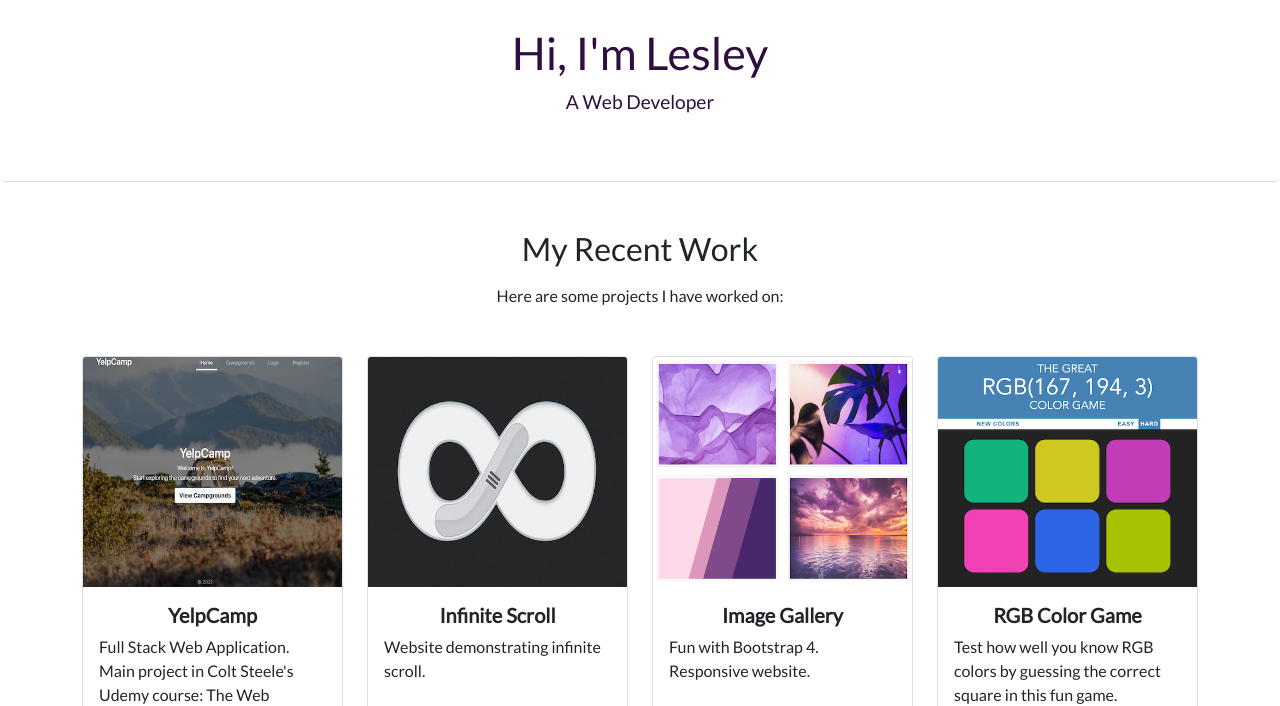
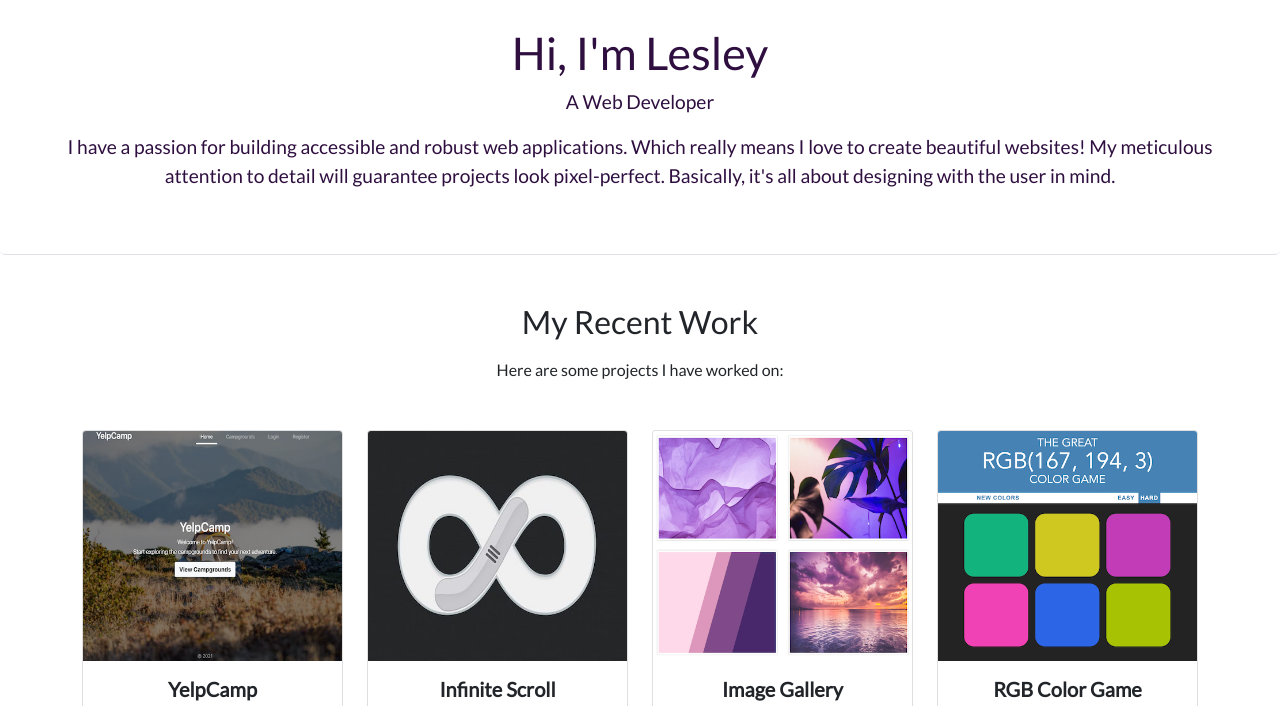
Before and after one commit to lgirao/my-portfolio, a plain HTML site: page index.html in a window 1280 px wide. Shown: the part 72-778 px from the top of the page. Drawn offline with nearby package versions, Linux system fonts and the light colour scheme.

Commit message:
added p to introduction

```diff
--- a/index.html
+++ b/index.html
@@ -34,6 +34,10 @@
             <div class="p-5 mb-4 rounded-3 text-center title border-bottom">
                 <h1>Hi, I'm Lesley</h1>
                 <p>A Web Developer</p>
+                <p>I have a passion for building accessible and robust web applications.
+                    Which really means I love to create beautiful websites!
+                    My meticulous attention to detail will guarantee projects look pixel-perfect.
+                    Basically, it's all about designing with the user in mind.</p>
             </div>
         </section>
 
```
